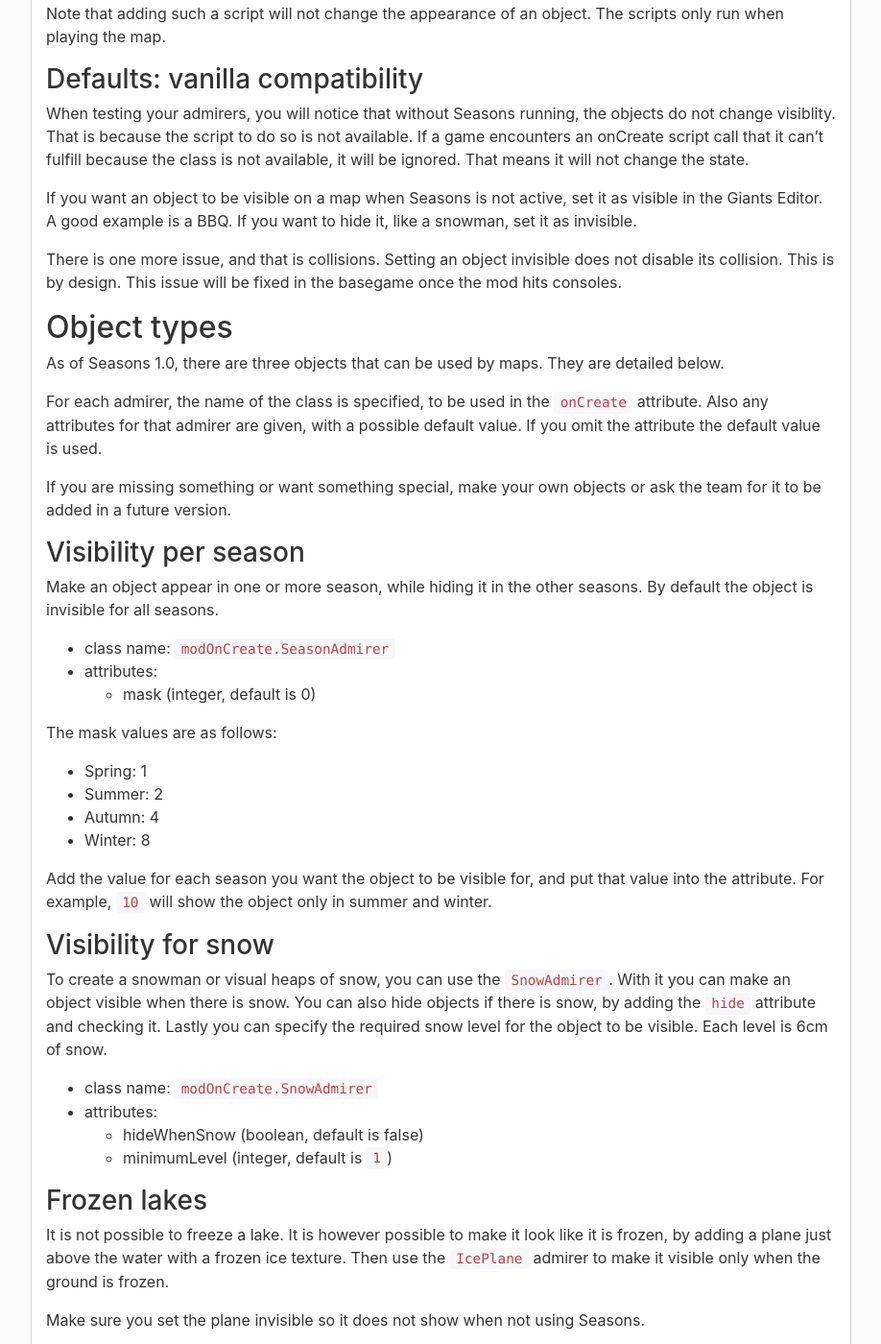
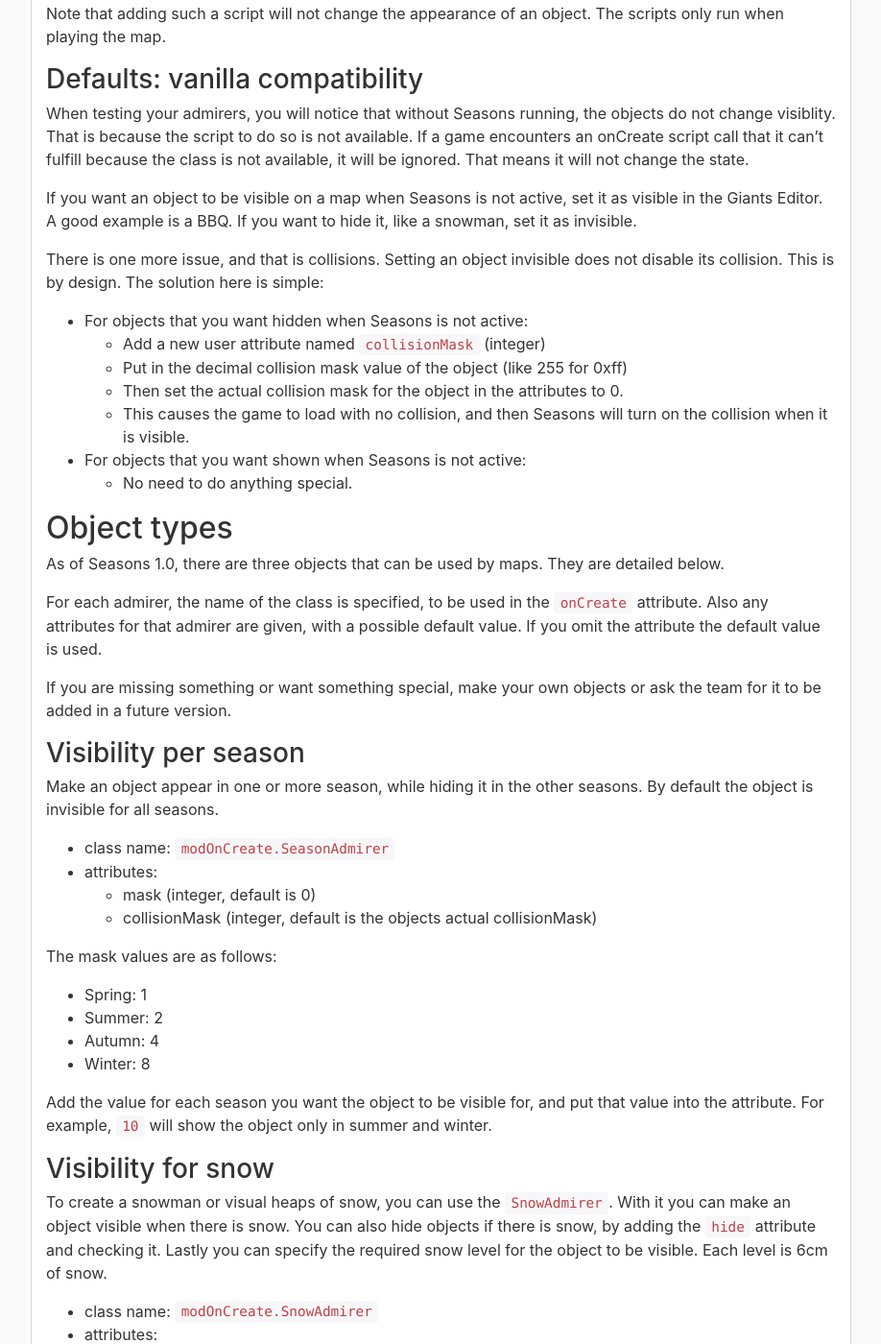
Before and after one commit to RealismusModding/realismusmodding.github.io, a Jekyll site: the page built from mods/seasons19/manual/modding/maps/objects.md, in a window 1280 px wide and 1400 px high, scrolled down 826 px. Shown: the whole window at 96% size, without its empty margins (323-1241 px from the left). Built offline with Jekyll 4.4.1, drawn with Linux system fonts in a browser that asks for light colours; comment, search, counter and statistics services are not loaded; some of the changed text lies outside the part shown.

Commit message:
Add new collisionMask attribute to objects.

```diff
--- a/mods/seasons19/manual/modding/maps/objects.md
+++ b/mods/seasons19/manual/modding/maps/objects.md
@@ -39,7 +39,14 @@ If a game encounters an onCreate script call that it can't fulfill because the c
 
 If you want an object to be visible on a map when Seasons is not active, set it as visible in the Giants Editor. A good example is a BBQ. If you want to hide it, like a snowman, set it as invisible.
 
-There is one more issue, and that is collisions. Setting an object invisible does not disable its collision. This is by design. This issue will be fixed in the basegame once the mod hits consoles.
+There is one more issue, and that is collisions. Setting an object invisible does not disable its collision. This is by design. The solution here is simple:
+- For objects that you want hidden when Seasons is not active:
+  - Add a new user attribute named `collisionMask` (integer)
+  - Put in the decimal collision mask value of the object (like 255 for 0xff)
+  - Then set the actual collision mask for the object in the attributes to 0.
+  - This causes the game to load with no collision, and then Seasons will turn on the collision when it is visible.
+- For objects that you want shown when Seasons is not active:
+  - No need to do anything special.
 
 ## Object types
 
@@ -56,6 +63,7 @@ Make an object appear in one or more season, while hiding it in the other season
  - class name: `modOnCreate.SeasonAdmirer`
  - attributes:
    - mask (integer, default is 0)
+   - collisionMask (integer, default is the objects actual collisionMask)
 
 The mask values are as follows:
  - Spring: 1
@@ -74,6 +82,7 @@ Lastly you can specify the required snow level for the object to be visible. Eac
  - attributes:
    - hideWhenSnow (boolean, default is false)
    - minimumLevel (integer, default is `1`)
+   - collisionMask (integer, default is the objects actual collisionMask)
 
 ### Frozen lakes
 
@@ -82,7 +91,8 @@ It is not possible to freeze a lake. It is however possible to make it look like
 Make sure you set the plane invisible so it does not show when not using Seasons.
 
  - class name: `modOnCreate.IcePlane`
- - attributes: none
+ - attributes:
+   - collisionMask (integer, default is the objects actual collisionMask)
 
 For a nice guide to make frozen lakes, see this video by ShyWizard (for Seasons 17):
 
```
